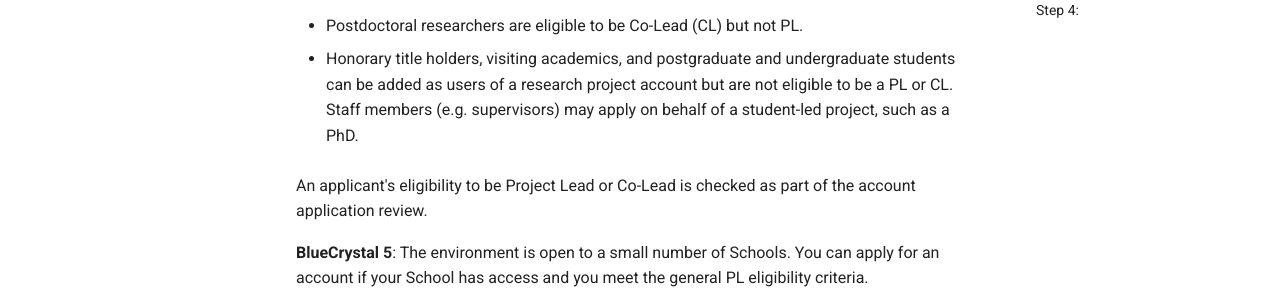
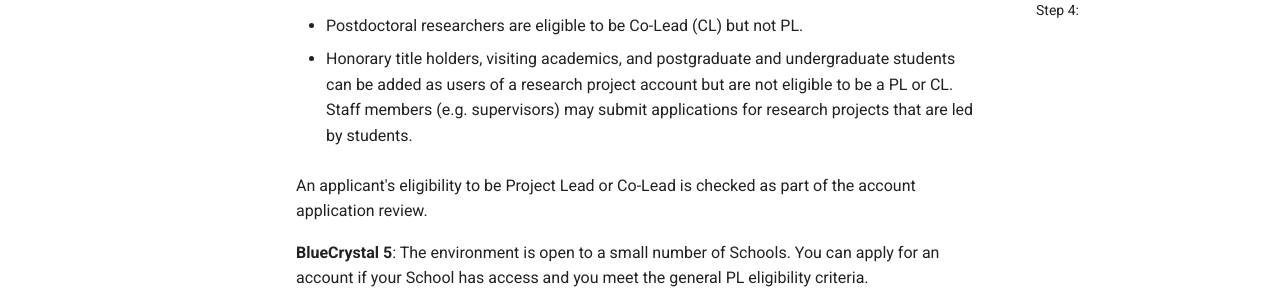
Before and after one commit to isambard-sc/apply.isambard.ac.uk, an MkDocs documentation site: the page built from docs/bristol/index.md, in a window 1280 px wide and 900 px high. Shown: the part 389-681 px from the top of the window. Built offline with MkDocs 1.6.1 and Material for MkDocs 9.7.7, drawn with Linux system fonts in a browser that asks for light colours.

Commit message:
Update index.md

```diff
--- a/docs/bristol/index.md
+++ b/docs/bristol/index.md
@@ -15,7 +15,7 @@
 
 - Postdoctoral researchers are eligible to be Co-Lead (CL) but not PL.
 
-- Honorary title holders, visiting academics, and postgraduate and undergraduate students can be added as users of a research project account but are not eligible to be a PL or CL. Staff members (e.g. supervisors) may apply on behalf of a student-led project, such as a PhD.
+- Honorary title holders, visiting academics, and postgraduate and undergraduate students can be added as users of a research project account but are not eligible to be a PL or CL. Staff members (e.g. supervisors) may submit applications for research projects that are led by students.
 
 An applicant's eligibility to be Project Lead or Co-Lead is checked as part of the account application review.
 
```
